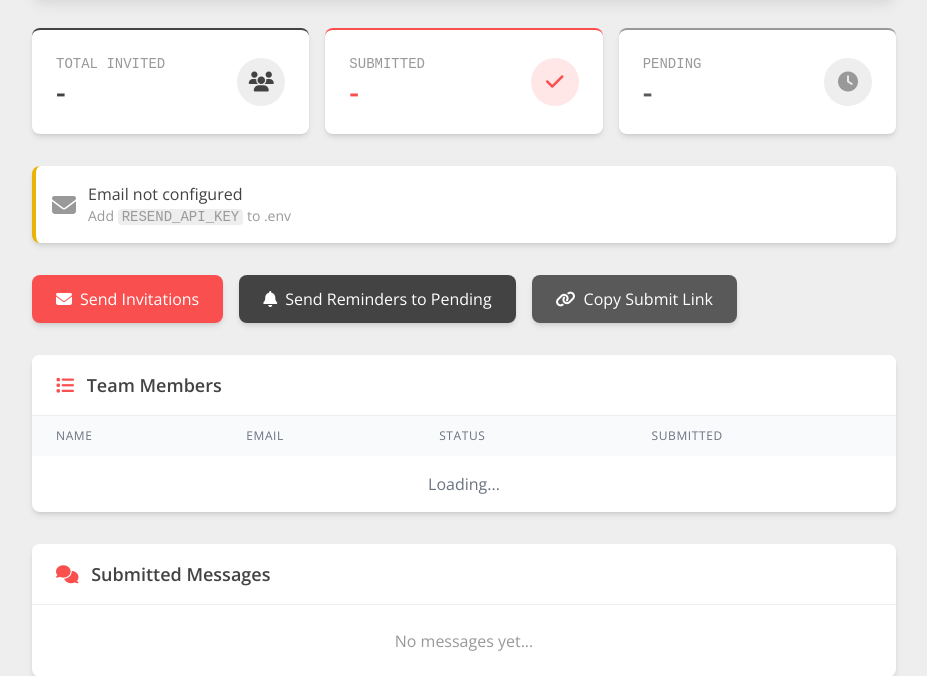
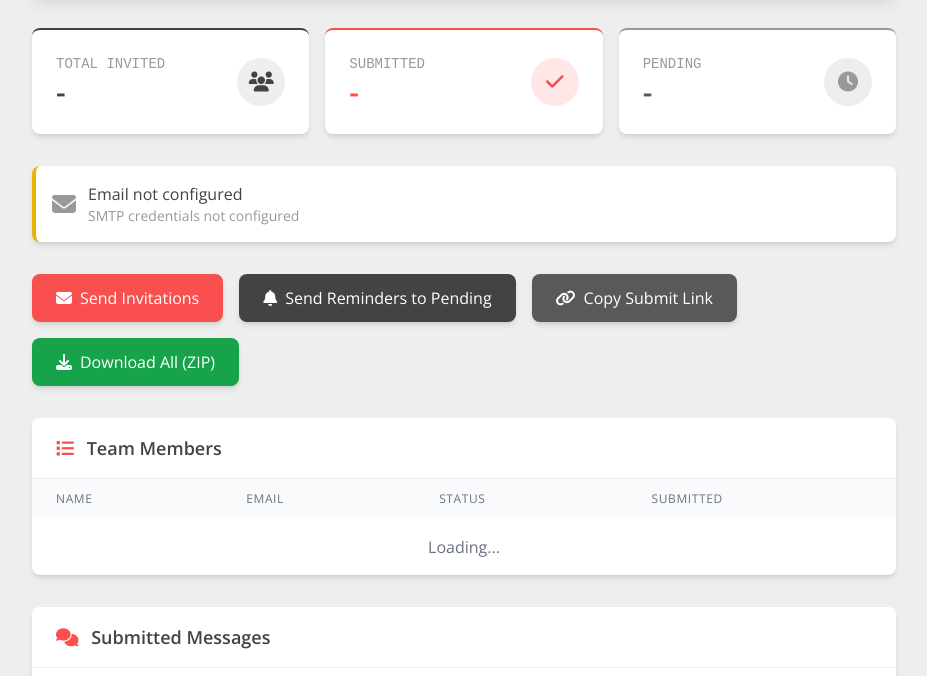
Before and after one commit to pnd-hklenk/farewellify, a Flask app: page /admin/1 in a window 1280 px wide. Shown: the part 144-820 px from the top of the page, without its empty margins (176-1103 px from the left). Run offline with Flask 3, Linux system fonts and the light colour scheme; some libraries are stand-ins or nearby versions.

Commit message:
Add ZIP download feature, remove Google Drive integration
Features:
- Add /api/admin/<code>/download-all endpoint for ZIP download
- ZIP includes all uploaded files + messages summary text file
- Add individual download buttons for each submission
- Add "Download All (ZIP)" button in admin dashboard

Removed:
- Google Drive folder integration (simplified approach)
- Drive folder links from email templates

The app now allows downloading all contributions directly,
making it simpler to collect and share farewell messages.

```diff
--- a/app.py
+++ b/app.py
@@ -4,10 +4,12 @@ Farewellify - A simple app to organize farewell cards for colleagues
 import os
 import uuid
 import smtplib
+import zipfile
+import io
 from email.mime.text import MIMEText
 from email.mime.multipart import MIMEMultipart
 from datetime import datetime, timedelta
-from flask import Flask, render_template, request, jsonify, redirect, url_for, send_from_directory, session
+from flask import Flask, render_template, request, jsonify, redirect, url_for, send_from_directory, session, send_file
 from flask_cors import CORS
 from supabase import create_client, Client
 from dotenv import load_dotenv
@@ -494,5 +496,76 @@ def get_admin_data(access_code):
     })
 
 
+@app.route('/api/admin/<access_code>/download-all')
+def download_all_submissions(access_code):
+    """Download all submissions as a ZIP file"""
+    if not supabase:
+        return jsonify({'error': 'Database not configured'}), 500
+
+    # Get event by access code
+    event = supabase.table('farewell_events').select('*').eq('access_code', access_code).limit(1).execute()
+    if not event.data or len(event.data) == 0:
+        return jsonify({'error': 'Event not found'}), 404
+
+    event_data = event.data[0]
+    event_id = event_data['id']
+    honoree_name = event_data['honoree_name']
+
+    # Get all submissions with team member info
+    submissions = supabase.table('submissions').select('*, team_members(name, email)').eq('event_id', event_id).execute()
+
+    if not submissions.data:
+        return jsonify({'error': 'No submissions yet'}), 404
+
+    # Create ZIP file in memory
+    zip_buffer = io.BytesIO()
+
+    with zipfile.ZipFile(zip_buffer, 'w', zipfile.ZIP_DEFLATED) as zip_file:
+        # Add a summary text file
+        summary_lines = [f"Farewell Card for {honoree_name}", "=" * 40, ""]
+
+        for idx, submission in enumerate(submissions.data, 1):
+            member_name = submission['team_members']['name'] if submission.get('team_members') else 'Unknown'
+            member_email = submission['team_members']['email'] if submission.get('team_members') else ''
+
+            # Add message to summary
+            summary_lines.append(f"From: {member_name} ({member_email})")
+            if submission.get('message'):
+                summary_lines.append(f'"{submission["message"]}"')
+            if submission.get('file_url'):
+                summary_lines.append(f"File: {submission['file_url']}")
+            summary_lines.append("")
+
+            # Add file to ZIP if exists
+            if submission.get('file_url'):
+                file_path = submission['file_url'].lstrip('/')
+                full_path = os.path.join(os.path.dirname(os.path.abspath(__file__)), file_path)
+
+                if os.path.exists(full_path):
+                    # Get original extension
+                    ext = os.path.splitext(full_path)[1]
+                    # Create clean filename
+                    safe_name = member_name.replace(' ', '_').replace('/', '-')
+                    zip_filename = f"{idx:02d}_{safe_name}{ext}"
+                    zip_file.write(full_path, zip_filename)
+
+        # Add summary file
+        summary_content = "\n".join(summary_lines)
+        zip_file.writestr("00_messages_summary.txt", summary_content)
+
+    zip_buffer.seek(0)
+
+    # Create filename
+    safe_honoree = honoree_name.replace(' ', '_').replace('/', '-')
+    filename = f"farewell_{safe_honoree}.zip"
+
+    return send_file(
+        zip_buffer,
+        mimetype='application/zip',
+        as_attachment=True,
+        download_name=filename
+    )
+
+
 if __name__ == '__main__':
     app.run(debug=True, port=5001)
--- a/templates/admin.html
+++ b/templates/admin.html
@@ -120,10 +120,11 @@
                 <i class="fas fa-link mr-2"></i>
                 Copy Submit Link
             </button>
-            <a id="driveLink" href="#" target="_blank" class="hidden px-6 py-3 bg-pandata-gray text-white rounded-lg hover:bg-pandata-gray-dark transition-colors shadow-md flex items-center">
-                <i class="fab fa-google-drive mr-2"></i>
-                Open Drive Folder
-            </a>
+            <button onclick="downloadAll()" id="downloadAllBtn"
+                    class="px-6 py-3 bg-green-600 text-white rounded-lg hover:bg-green-700 transition-colors shadow-md flex items-center">
+                <i class="fas fa-download mr-2"></i>
+                Download All (ZIP)
+            </button>
         </div>
 
         <!-- Notification -->
@@ -238,12 +239,12 @@
             document.getElementById('statSubmitted').textContent = data.stats.submitted;
             document.getElementById('statPending').textContent = data.stats.pending;
 
-            // Drive link
-            if (data.event.googleDriveFolderUrl) {
-                const driveLink = document.getElementById('driveLink');
-                driveLink.href = data.event.googleDriveFolderUrl;
-                driveLink.classList.remove('hidden');
-            }
+            // Drive link (deprecated - kept for backwards compatibility)
+            // if (data.event.googleDriveFolderUrl) {
+            //     const driveLink = document.getElementById('driveLink');
+            //     driveLink.href = data.event.googleDriveFolderUrl;
+            //     driveLink.classList.remove('hidden');
+            // }
 
             // Table
             const tbody = document.getElementById('membersTable');
@@ -282,13 +283,16 @@
                     <div class="p-4 bg-pandata-gray-light rounded-lg border-l-4 border-pandata-red">
                         ${member.message ? `<p class="text-pandata-charcoal">"${member.message}"</p>` : ''}
                         ${member.fileUrl ? `
-                            <div class="mt-2">
+                            <div class="mt-2 flex items-center gap-3">
                                 ${member.fileUrl.match(/\.(jpg|jpeg|png)$/i)
                                     ? `<img src="${member.fileUrl}" alt="Upload from ${member.name}" class="max-w-xs rounded-lg shadow-sm">`
                                     : `<a href="${member.fileUrl}" target="_blank" class="inline-flex items-center text-pandata-red hover:underline">
-                                        <i class="fas fa-file-pdf mr-2"></i>View uploaded file
+                                        <i class="fas fa-file-pdf mr-2"></i>View file
                                        </a>`
                                 }
+                                <a href="${member.fileUrl}" download class="inline-flex items-center px-3 py-1 bg-pandata-charcoal text-white text-sm rounded hover:bg-black transition-colors">
+                                    <i class="fas fa-download mr-1"></i>Download
+                                </a>
                             </div>
                         ` : ''}
                         <p class="text-sm text-pandata-gray mt-2">— ${member.name}</p>
@@ -298,9 +302,6 @@
 
             // Email templates
             const submitUrl = `${window.location.origin}/submit/${data.event.id}`;
-            const driveInfo = data.event.googleDriveFolderUrl
-                ? `\n\nYou can also upload photos/videos to our shared folder: ${data.event.googleDriveFolderUrl}`
-                : '';
 
             document.getElementById('invitationTemplate').textContent =
 `Subject: Farewell Card for ${data.event.honoreeName}
@@ -314,7 +315,7 @@ ${submitUrl}?email=[PERSON_EMAIL]
 
 (Each person gets their own link - no login required!)
 
-Deadline: ${deadline.toLocaleDateString('en-US', { weekday: 'long', month: 'long', day: 'numeric', year: 'numeric' })}${driveInfo}
+Deadline: ${deadline.toLocaleDateString('en-US', { weekday: 'long', month: 'long', day: 'numeric', year: 'numeric' })}
 
 Best,
 ${data.event.organizerName}`;
@@ -330,7 +331,7 @@ We haven't received your contribution yet - it would mean a lot!
 
 Submit your message here: ${submitUrl}
 
-Deadline: ${deadline.toLocaleDateString('en-US', { weekday: 'long', month: 'long', day: 'numeric', year: 'numeric' })}${driveInfo}
+Deadline: ${deadline.toLocaleDateString('en-US', { weekday: 'long', month: 'long', day: 'numeric', year: 'numeric' })}
 
 Thank you!`;
         }
@@ -410,6 +411,26 @@ Thank you!`;
             showNotification('Template copied to clipboard!');
         }
 
+        function downloadAll() {
+            if (!eventData || eventData.stats.submitted === 0) {
+                showNotification('No submissions to download yet', 'error');
+                return;
+            }
+
+            const btn = document.getElementById('downloadAllBtn');
+            btn.disabled = true;
+            btn.innerHTML = '<i class="fas fa-spinner fa-spin mr-2"></i>Preparing...';
+
+            // Trigger download
+            window.location.href = `/api/admin/${accessCode}/download-all`;
+
+            // Reset button after a delay
+            setTimeout(() => {
+                btn.disabled = false;
+                btn.innerHTML = '<i class="fas fa-download mr-2"></i>Download All (ZIP)';
+            }, 2000);
+        }
+
         // Email status check
         async function checkEmailStatus() {
             try {
@@ -431,7 +452,7 @@ Thank you!`;
                 } else {
                     statusCard.className = 'bg-white rounded-lg p-4 mb-8 shadow-md border-l-4 border-yellow-500';
                     statusText.textContent = 'Email not configured';
-                    emailFromText.innerHTML = 'Add <code class="bg-pandata-gray-light px-1 rounded">RESEND_API_KEY</code> to .env';
+                    emailFromText.innerHTML = 'SMTP credentials not configured';
                     statusBadge.classList.add('hidden');
                 }
             } catch (error) {
```
